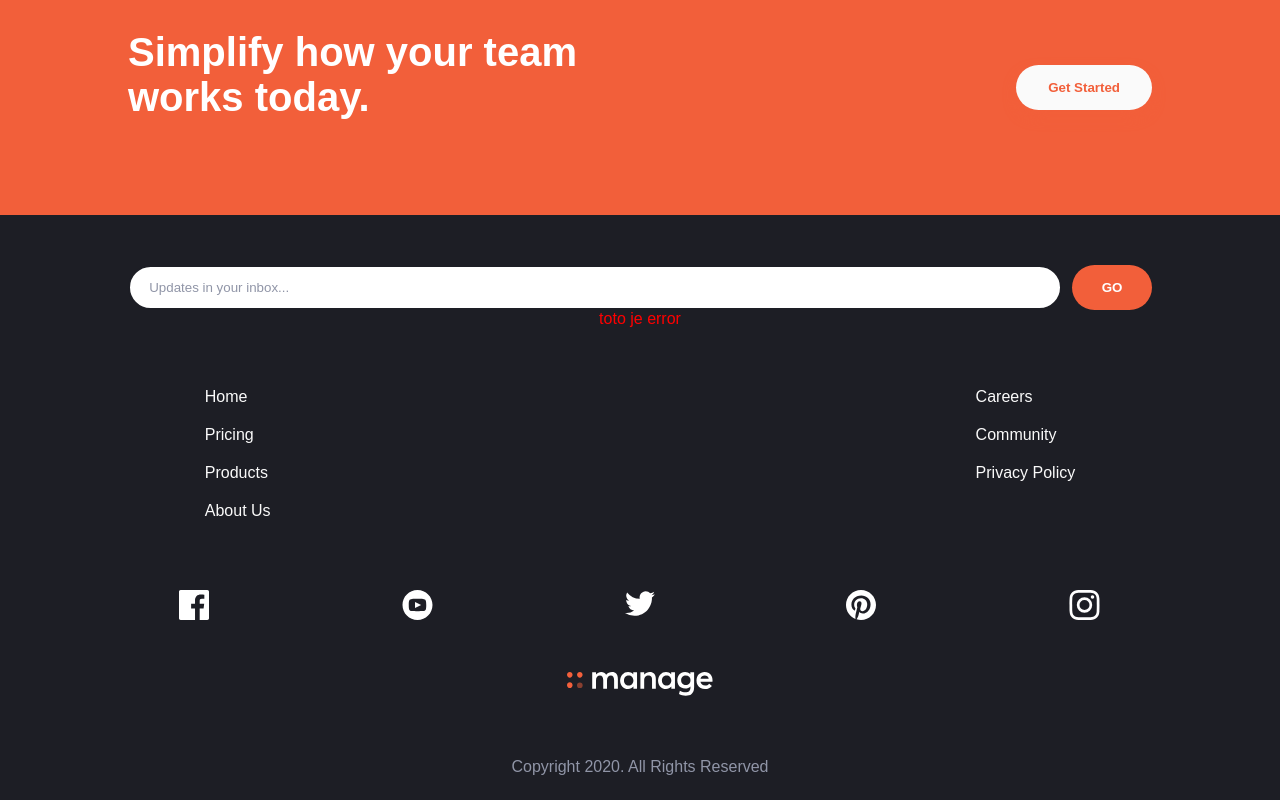
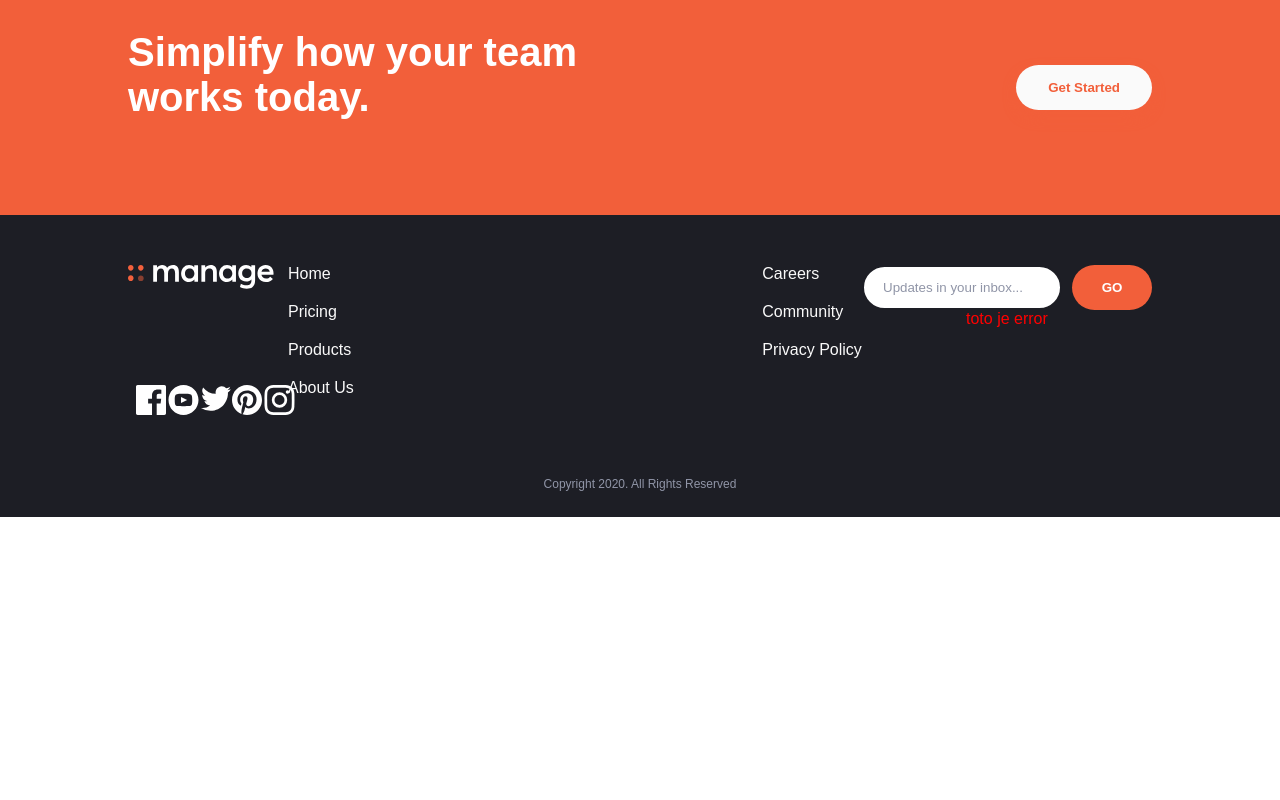
Before and after one commit to filip65/manage-landing-page, a React (Create React App) app: page / in a window 1280 px wide. Shown: the part 2052-2852 px from the top of the page. After the commit the page ends 2569 px from the top, so only its background shows below. Built offline with nearby package versions, Linux system fonts and the light colour scheme; a web font is replaced by a local one.

Commit message:
odstranenie nepouzitych veci

```diff
--- a/src/App.js
+++ b/src/App.js
@@ -7,12 +7,6 @@ import "react-multi-carousel/lib/styles.css";
 
 // images
 import graphsImage from "./images/illustration-intro.svg";
-import facebookIcon from "./images/icon-facebook.svg";
-import youtubeIcon from "./images/icon-youtube.svg";
-import twitterIcon from "./images/icon-twitter.svg";
-import pinterestIcon from "./images/icon-pinterest.svg";
-import instagramIcon from "./images/icon-instagram.svg";
-import logo from "./images/logo.svg";
 
 function App() {
   const responsive = {
--- a/src/App.scss
+++ b/src/App.scss
@@ -441,7 +441,29 @@ footer {
     text-align: center;
     position: absolute;
     left: 50%;
-    bottom: 1.5rem;
+    bottom: 1.6rem;
     transform: translateX(-50%);
+    font-size: 12px;
+  }
+
+  @media (min-width: 992px) {
+    & > .wrapper {
+      display: flex;
+      flex-direction: row-reverse;
+
+      .icons {
+        display: flex;
+        flex-direction: column-reverse;
+        justify-content: space-between;
+
+        .logo {
+          margin-top: 0;
+        }
+      }
+
+      .links {
+        margin-bottom: 0;
+      }
+    }
   }
 }
```
